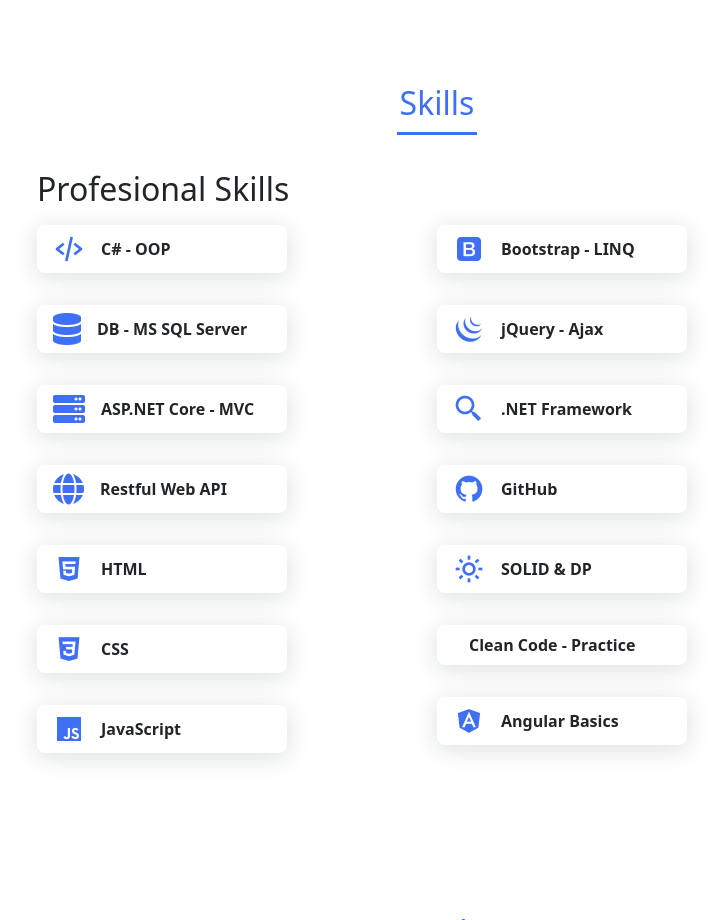
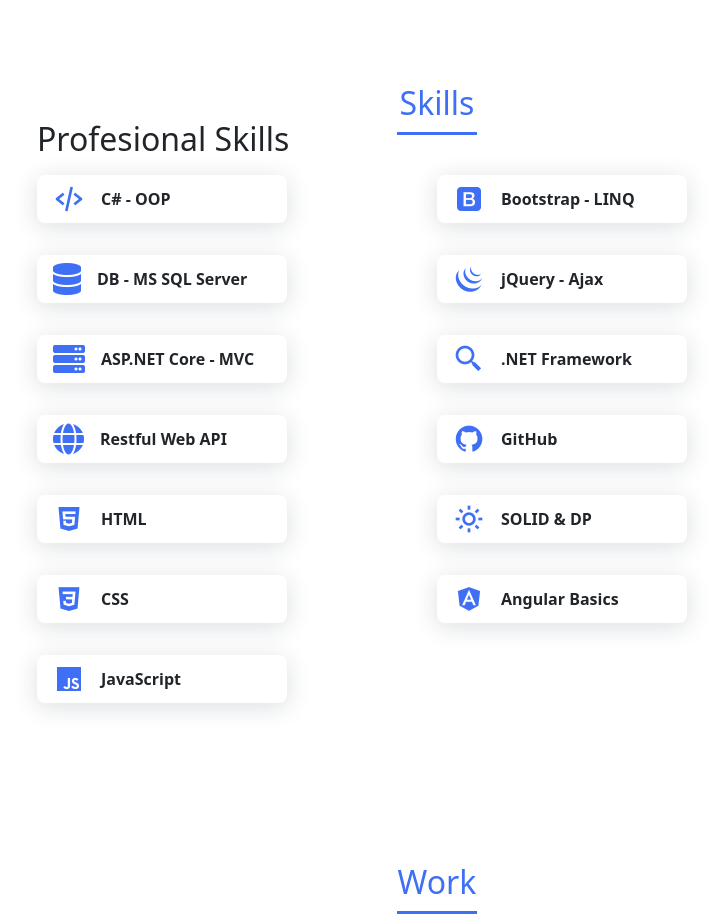
Before and after one commit to Ahmed-Hassan111/Portfolio, a plain HTML site: page index.html in a window 1280 px wide. Shown: the part 1280-2200 px from the top of the page, without its empty margins (203-926 px from the left). Drawn offline with nearby package versions, Linux system fonts and the light colour scheme.

Commit message:
change in skills title

```diff
--- a/assets/css/styles.css
+++ b/assets/css/styles.css
@@ -267,6 +267,7 @@
 
 .skills__subtitle {
   margin-bottom: var(--mb-2);
+  margin-top: -50px;
   margin-left: -150px;
 }
 .skills__text {
--- a/index.html
+++ b/index.html
@@ -180,12 +180,12 @@
                                     <span class="skills__name">SOLID & DP</span>
                                 </div>
                             </div>
-                            <div class="skills__data">
+                            <!-- <div class="skills__data">
                                 <div class="skills__names">
                                     <i class='bx bx-clean-code skills__icon'></i>
-                                    <span class="skills__name"> Clean Code - Practice</span>
+                                    <span class="skills__name"> Clean Code - best Practices</span>
                                 </div>
-                            </div>
+                            </div> -->
                             <div class="skills__data">
                                 <div class="skills__names">
                                     <i class='bx bxl-angular skills__icon'></i>
```
